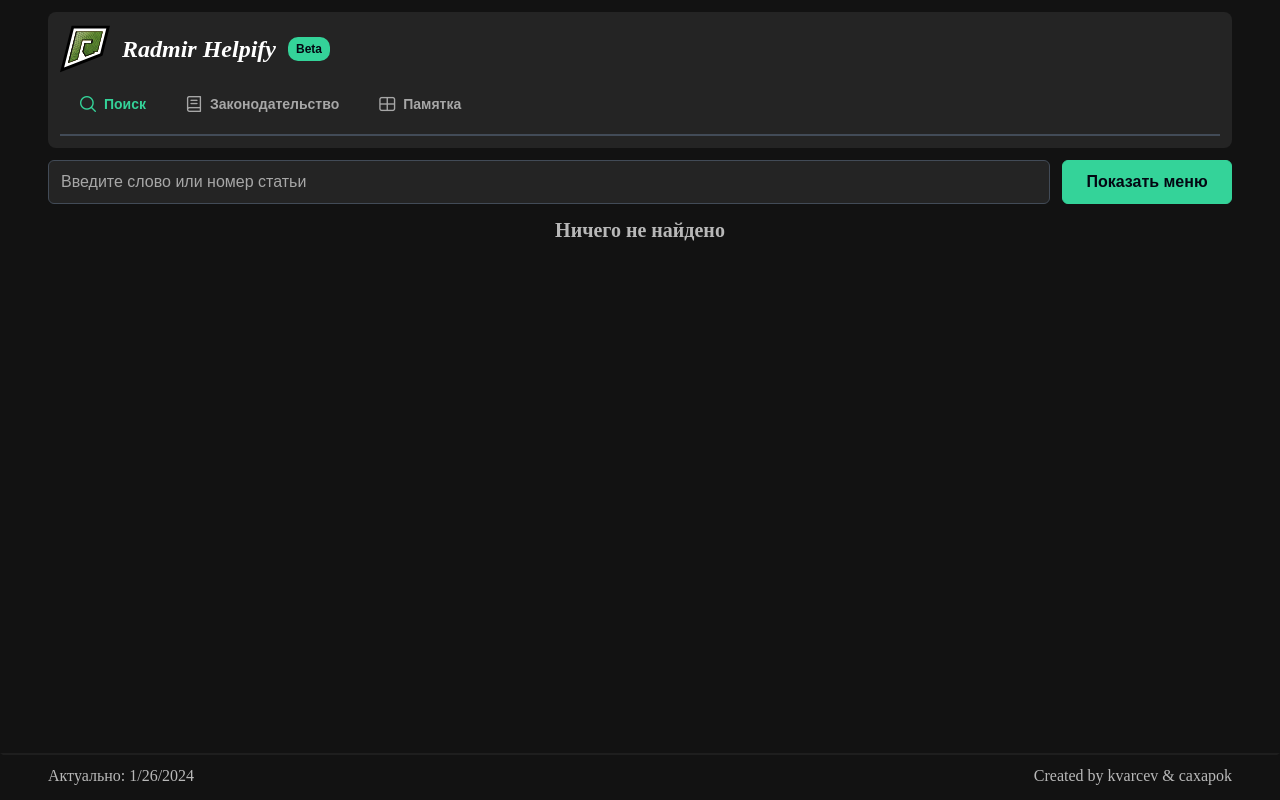
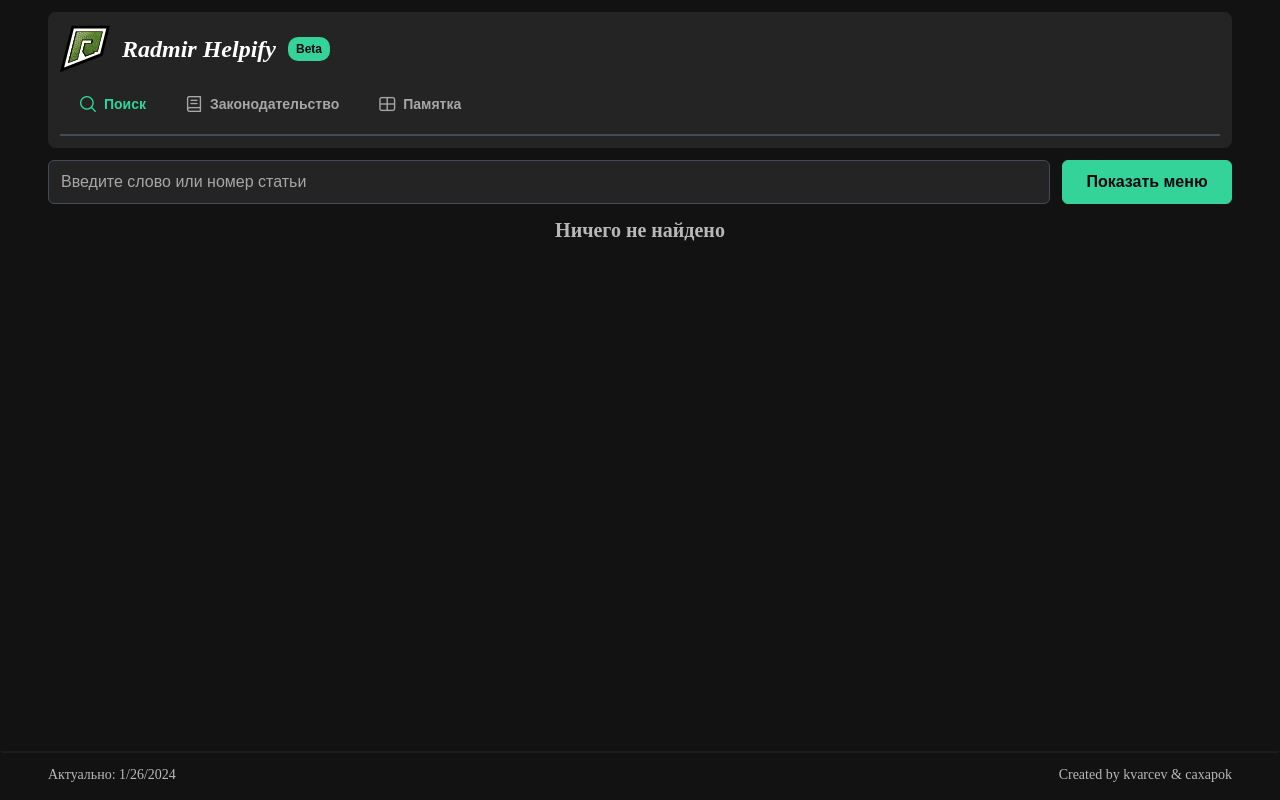
Before and after one commit to kv4rtz/radmir-helpify, a Next.js app: page / in a window 1280 px wide. Built offline with nearby package versions, Linux system fonts and the light colour scheme; a web font is replaced by a local one.

Commit message:
fix footer fontsize

```diff
--- a/src/components/global/Footer/Footer.tsx
+++ b/src/components/global/Footer/Footer.tsx
@@ -9,7 +9,7 @@
   return (
     <footer className="flex-shrink-0 py-3 opacity-70 border-t-2 border-solid border-transparent border-t-bg-gray">
       <Container>
-        <div className="flex justify-between">
+        <div className="flex justify-between text-sm">
           <time>Актуально: {date}</time>
           <div>Created by kvarcev & caxapok</div>
         </div>
```
